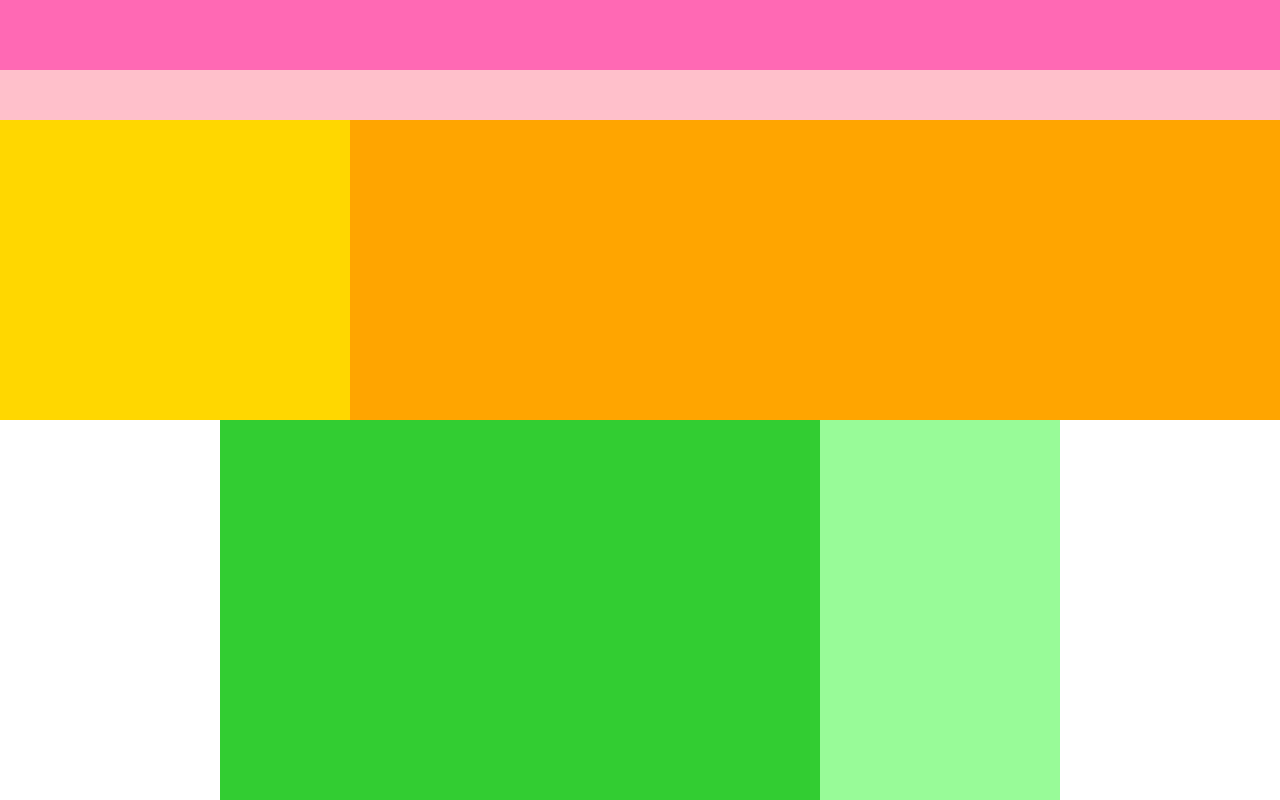
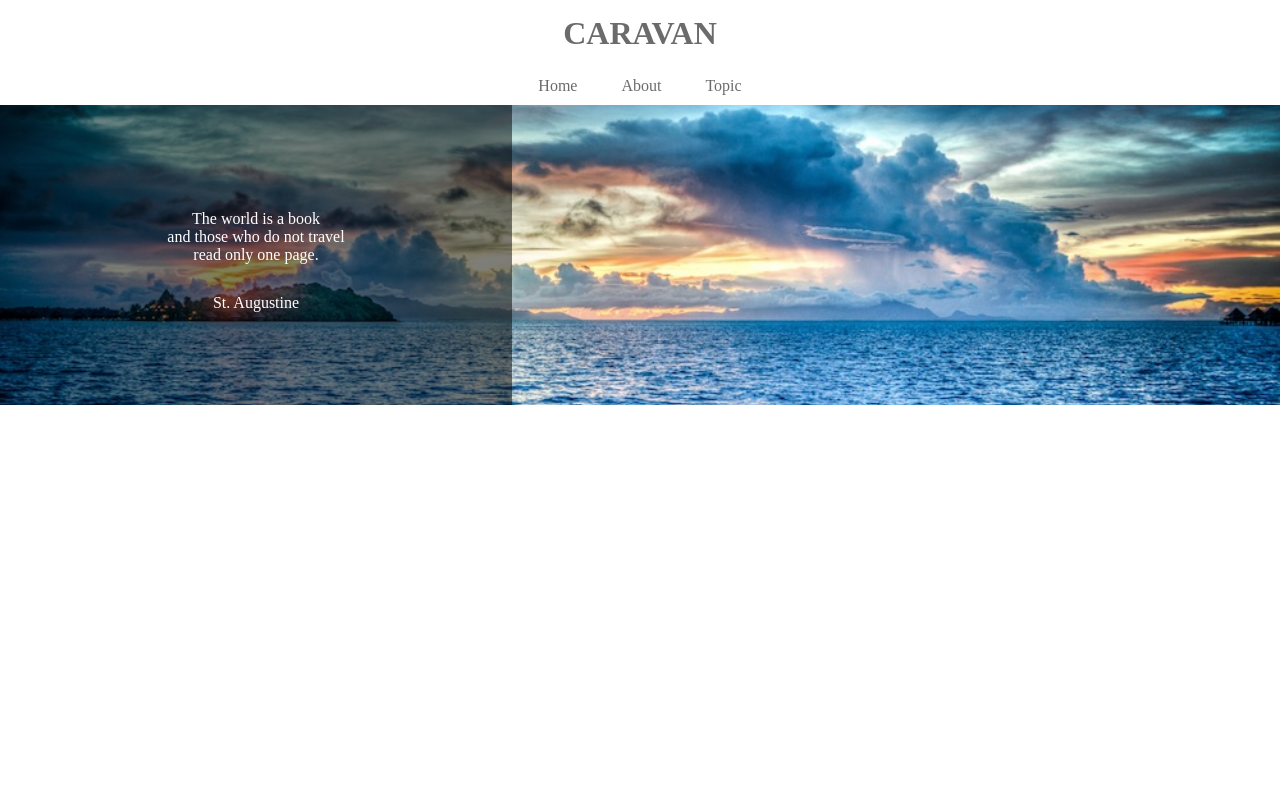
Before and after one commit to hiroki61/CARAVAN, a plain HTML site: page index.html in a window 1280 px wide. Shown: the top 800 px of the page. Drawn offline with Linux system fonts and the light colour scheme.

Commit message:
Finish 1-5

```diff
--- a/index.html
+++ b/index.html
@@ -7,20 +7,43 @@
   <title>CARAVAN</title>
 </head>
 <body>
-  <!-- header用のdiv -->
-  <div class="header">
-  	<div class="header-top"></div>
-  	<div class="header-bottom"></div>
-  <!-- main-visual用のdiv -->
+   <!-- header -->
+  <header>
+    <h1 class="headline">
+      <a href="index.html">CARAVAN</a>
+    </h1>
+  </header>
+  <nav>
+    <ul class="nav-list">
+       <li class="nav-list-item">
+        <a href="index.html">Home</a>
+      </li>
+      <li class="nav-list-item">About</li>
+      <li class="nav-list-item">Topic</li>
+    </ul>
+  </nav>
+   <!-- main-visual用のdiv -->
   <div class="main-visual">
-   <div class="main-visual-content"></div>
-   </div>
-    <!-- main用のdiv -->
+    <div class="main-visual-content">
+      <!-- pタグ（と文字）を追加 -->
+      <p class="main-visual-text">
+        The world is a book<br>
+        and those who do not travel<br>
+        read only one page.
+      </p>
+      <p class="main-visual-name">
+        St. Augustine
+      </p>
+    </div>
+  </div>
+  <!-- main用のdiv -->
   <div class="main clearfix">
-   <div class="blog"></div>
-   <div class="sidebar"></div>
+    <div class="blog"></div>
+    <div class="sidebar"></div>
   </div>
-  <!-- footer用のdiv -->
-  <div class="footer"></div>
+  <!-- footer -->
+  <footer>
+     <p class="footer-text">© All rights recerved by Infratop.Inc.</p>
+  </footer>
 </body>
 </html>
--- a/style.css
+++ b/style.css
@@ -2,59 +2,81 @@
   margin: 0;
   padding: 0;
   box-sizing: border-box;
+  color: #6c6b6b;
 }
-.clearfix::after {
-  content: "";
-  display: block;
-  clear: both;
+a {
+  text-decoration: none;
 }
-.header {
-  width: 100%; /* 横幅 */
-  height: 120px; /* 高さ */
-  background-color: red; /* 背景色 */
+
+.clearfix:after {
+  content:"";
+  display:block;
+  clear:both;
 }
-.header-top{
-  width: 100%; /* 横幅 */
-  height: 70px; /* 高さ */
-  background-color: hotpink; /* 高さ */
+header {
+  width: 90%;
+  padding: 15px 0;
+  margin: 0 auto;
+  text-align: center;
 }
-.header-bottom{
-  width: 100%; /* 横幅 */
-  height: 50px; /* 高さ */
-  background-color: pink; /* 高さ */
+/* クラス名headerのタグ内のh1にのみ適応される */
+header .headline{
+  font-size: 32px;
 }
+.nav-list {
+  text-align: center;
+  padding: 10px 0;
+  margin: 0 auto;
+}
+.nav-list-item {
+  list-style: none;
+  display: inline-block;
+  margin: 0 20px;
+}
+
+
 .main-visual {
   width: 100%; /* 横幅 */
   height: 300px; /* 高さ */
-  background-color: orange; /* 背景色 */
+  background-image: url(img/mv.jpg);
+  background-size: cover; /* 縦横比を維持したまま背景の表示領域を覆うように表示 */
+  background-position: center; /* 背景画像を中央に配置 */
 }
 .main-visual-content{
-  width: 350px; /* 横幅を指定 */
+  width: 40%;
   height: 300px; /* 親の高さに揃える */
-  background-color: gold; /* 背景色 */
+  background-color: rgba( 0, 0, 0, 0.5); /* 背景色を半透明の黒にする */
+  text-align: center; /* 文字を真ん中に寄せる */
+  padding-top: 105px; /* 上側の内側の余白で垂直方向の位置を調整 */
 }
+.main-visual-text {
+  color: #fff; /* 文字色を白に変更 */
+}
+.main-visual-name{
+  margin-top: 30px; /* 上側の外側の余白 */
+  color: #fff; /* 文字色を白に変更 */
+}
+
 .main {
   width: 840px; /* 横幅 */
-  background-color: green; /* 背景色 */
-  /* 中央寄せ（余白がないとできない）*/
-  margin: 0 auto;
+  margin: 0 auto; /* 中央寄せ（余白がないとできない） */
 }
 .blog {
   width: 600px;
   height: 1400px;
-  background-color: limegreen;
   float: left; /* 要素を左揃えで並べる */
 }
 .sidebar {
   width: 240px;
   height: 1400px;
-  background-color: palegreen;
-  float: left; /* 要素を左揃えで並べる */
-}
-.footer {
-  width: 100%; /* 横幅 */
-  height: 120px; /* 高さ */
-  background-color: blue; /* 背景色 */
+  float: left;　/* 要素を左揃えで並べる */
 }
 
-/*変更2*/
+footer {
+  text-align: center;
+  padding: 50px 0;
+  background-color: #848282;
+}
+.footer-text {
+  color: #fff;
+}
```
Also changed, not shown: img/asia.jpg (added), img/desert.jpg (added), img/forest.jpg (added), img/italy.jpg (added), img/japan.jpg (added), img/lake.jpg (added), img/mv.jpg (added), 5 other files.
